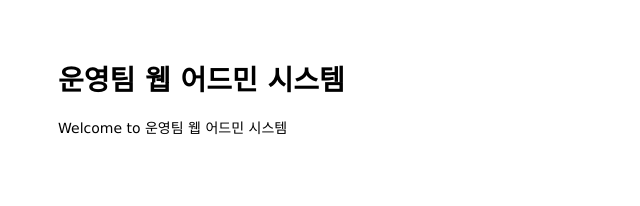
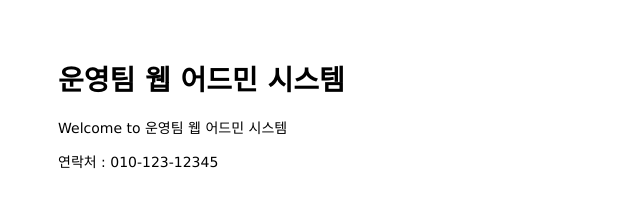
Before and after one commit to GOMThink/mastering-git-github, a website: page public/index.html in a window 1280 px wide. Shown: the whole page, without its empty margins (0-640 px from the left). Drawn offline with Linux system fonts and the light colour scheme.

Commit message:
Add hotline to main page

```diff
--- a/public/index.html
+++ b/public/index.html
@@ -10,4 +10,9 @@
   <p>Welcome to 운영팀 웹 어드민 시스템</p>
 </body>
 
+
+<footer>
+  <p>연락처 : 010-123-12345</p>
+</footer>
+
 </html>
```
